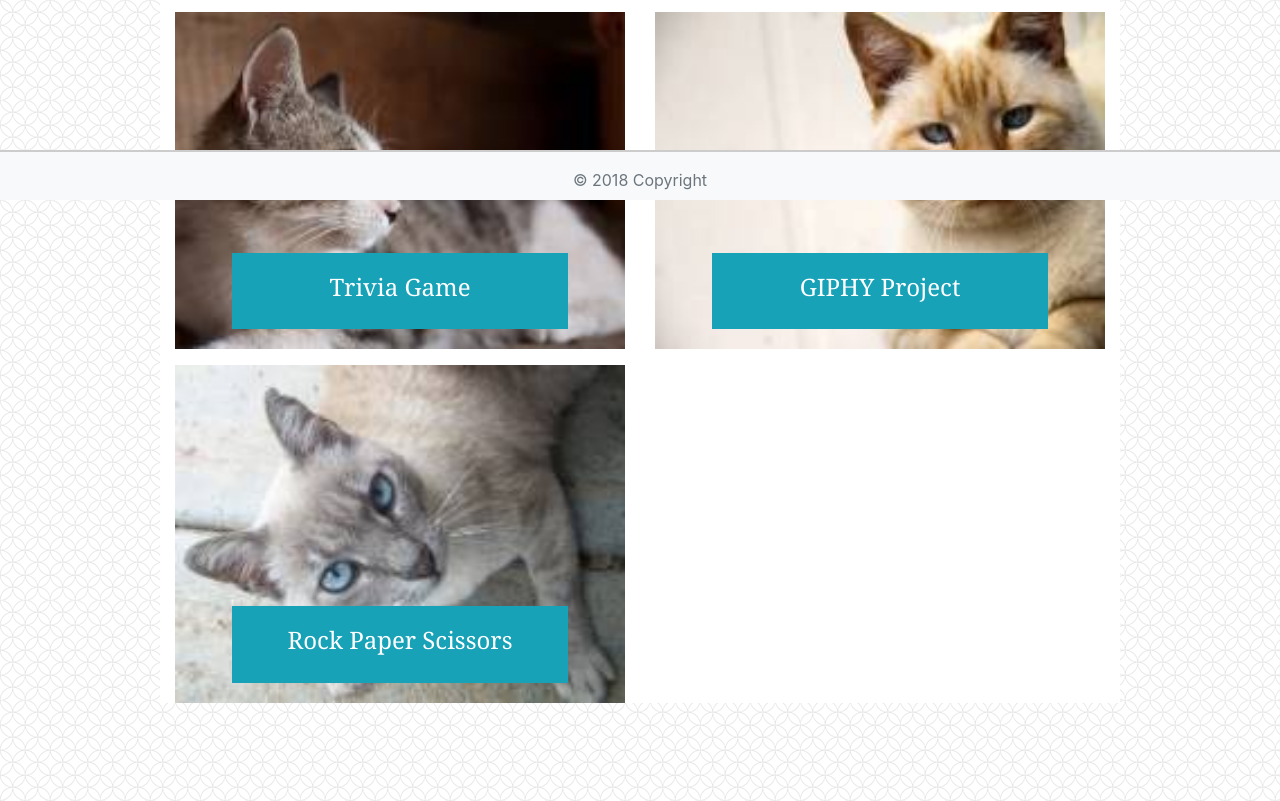
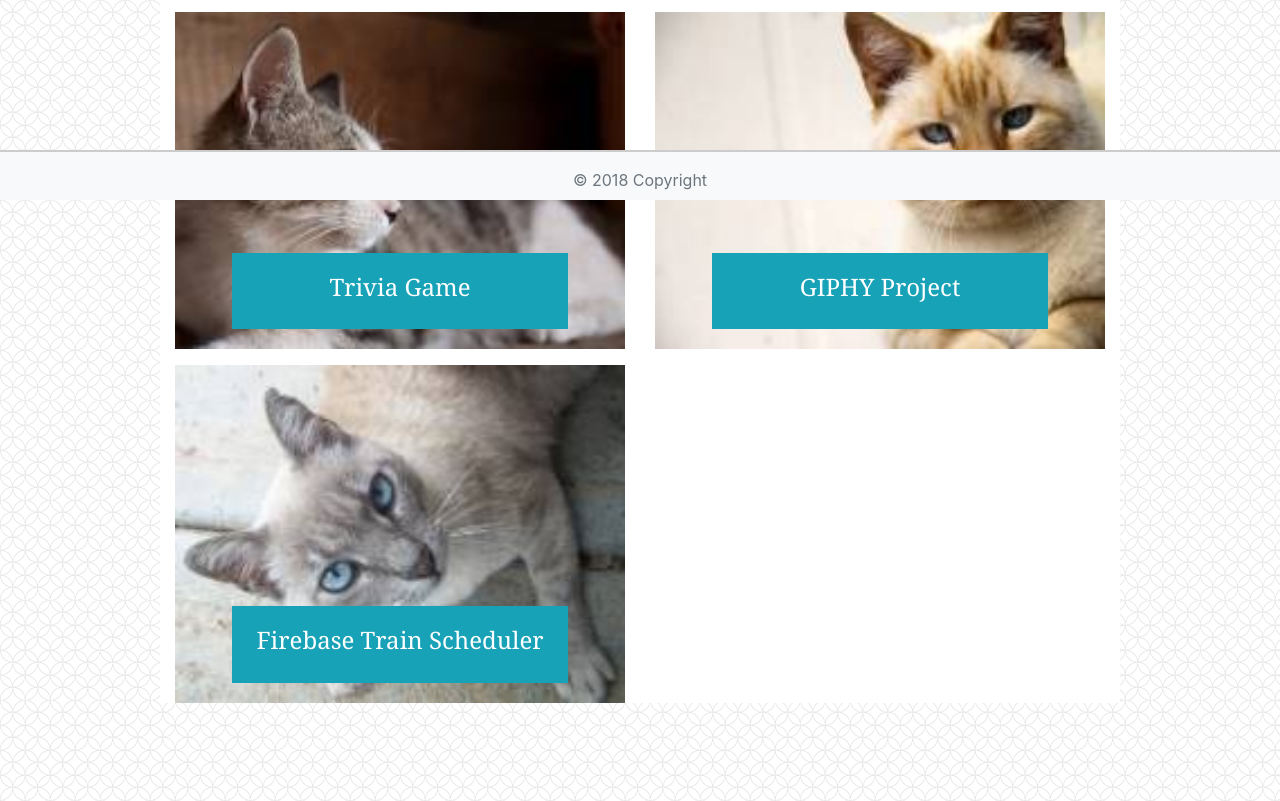
Before and after one commit to LynnAmsbury/Bootstrap-Portfolio, a plain HTML site: page portfolio.html in a window 1280 px wide. Shown: the part 600-1401 px from the top of the page. Drawn offline with nearby package versions, Linux system fonts and the light colour scheme; a script that the page names is missing.

Commit message:
Added link to Firebase Train Scheduler project

```diff
--- a/portfolio.html
+++ b/portfolio.html
@@ -85,7 +85,7 @@
                 <img class="img-responsive image-fluid w-100 h-auto" src="assets/images/cats-q-c-200-150-9.jpg" class="portfolio-image"
                     alt="Grey Cat with Blue Eyes">
                 <div class="carousel-caption bg-info w-auto">
-                    <h4>Rock Paper Scissors</h4>
+                    <a href="https://lynnamsbury.github.io/Firebase-Train-Scheduler/" target = "_"><h4>Firebase Train Scheduler</h4></a>
                 </div>
             </div>
             <div class="col-md-6 mt-2 text-center">
```
